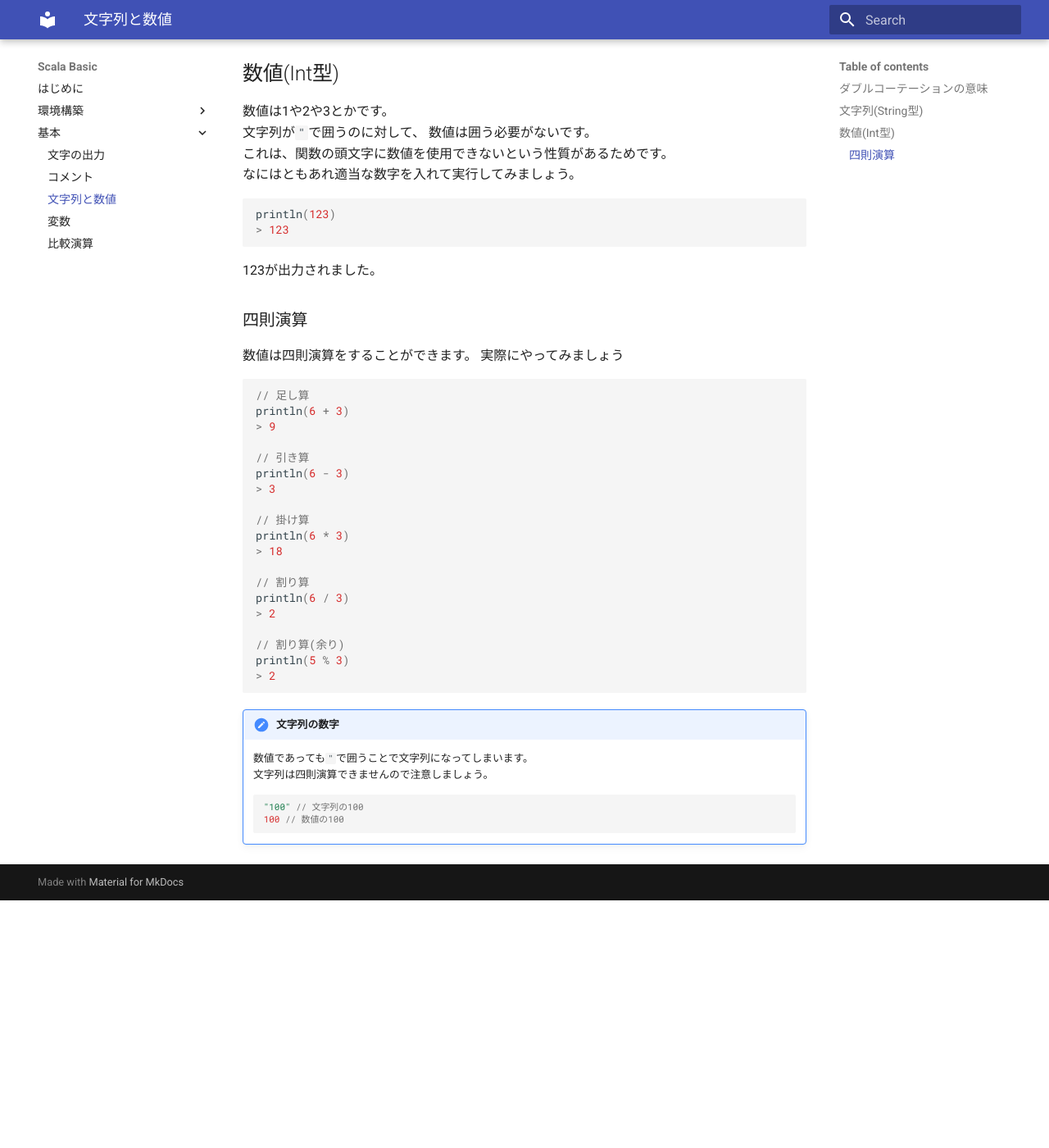
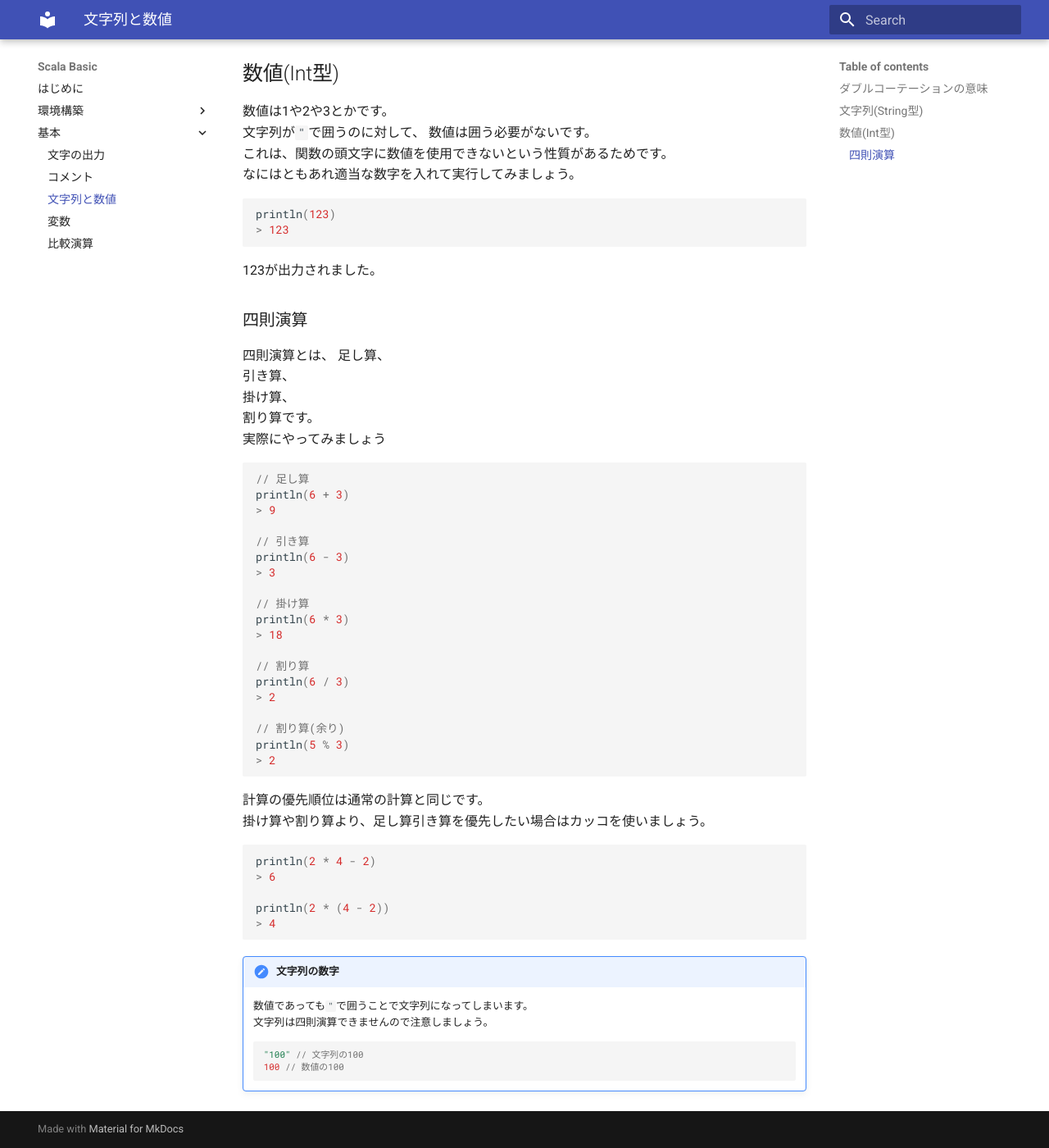
Before and after one commit to agoetc/scala-basic, an MkDocs documentation site: the page built from docs/basic/string-and-int.md, in a window 1280 px wide and 1400 px high, scrolled down 864 px. Shown: the whole window at 82% size. Built offline with MkDocs 1.6.1 and Material for MkDocs 9.7.7, drawn with Linux system fonts in a browser that asks for light colours; before the commit the page ends 1962 px from its top, so only the background shows below that.

Commit message:
四則演算の優先順位について追記

````diff
--- a/docs/basic/string-and-int.md
+++ b/docs/basic/string-and-int.md
@@ -29,7 +29,11 @@ println(123)
 123が出力されました。
 
 ### 四則演算
-数値は四則演算をすることができます。
+四則演算とは、
+足し算、
+引き算、
+掛け算、
+割り算です。
 実際にやってみましょう
 ```scala
 // 足し算
@@ -53,6 +57,17 @@ println(5 % 3)
 > 2
 ```
 
+計算の優先順位は通常の計算と同じです。
+掛け算や割り算より、足し算引き算を優先したい場合はカッコを使いましょう。
+```scala
+println(2 * 4 - 2)
+> 6
+
+println(2 * (4 - 2))
+> 4
+```
+
+
 !!! note "文字列の数字"
     数値であっても`"`で囲うことで文字列になってしまいます。
     文字列は四則演算できませんので注意しましょう。
````
